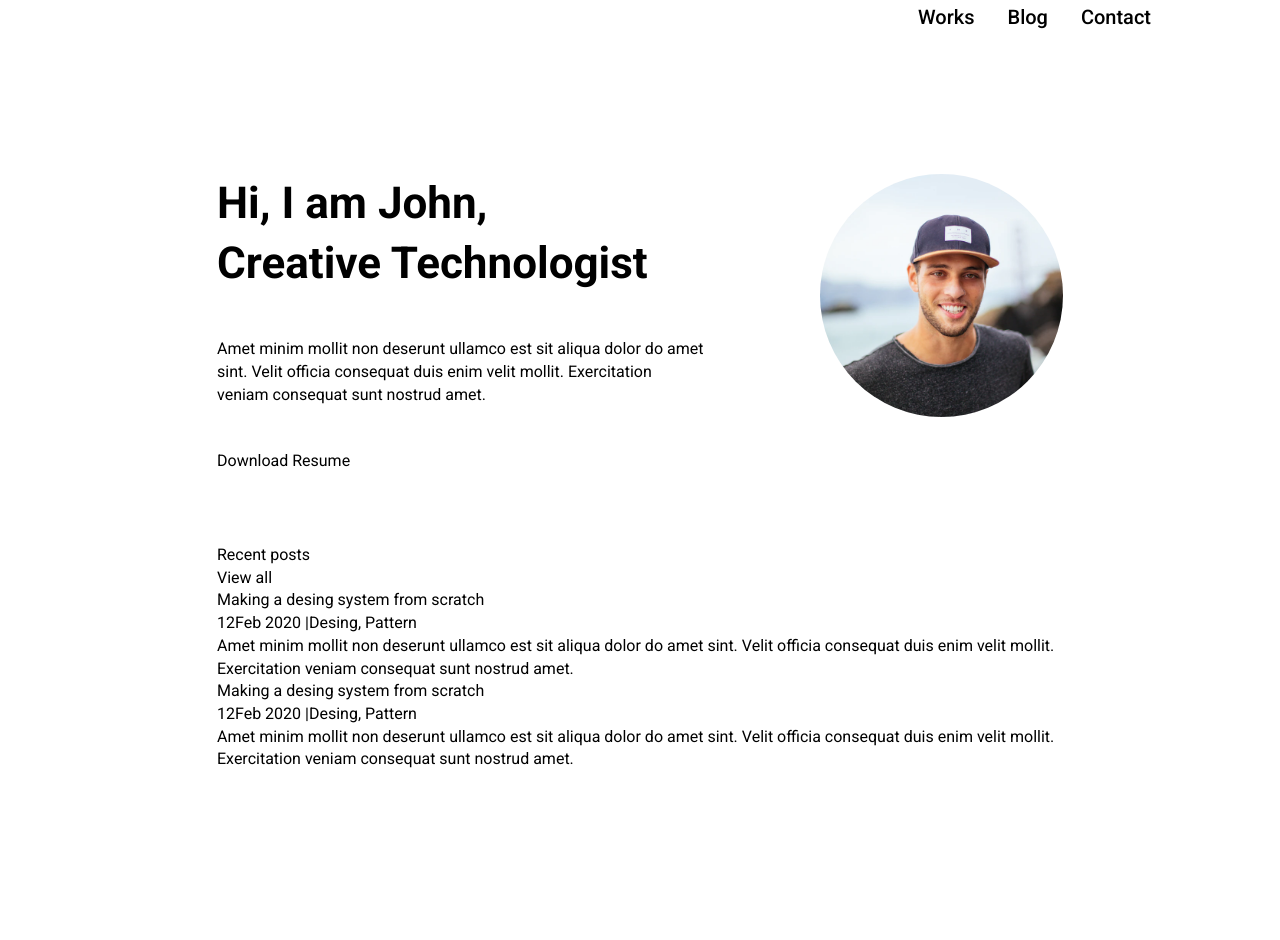
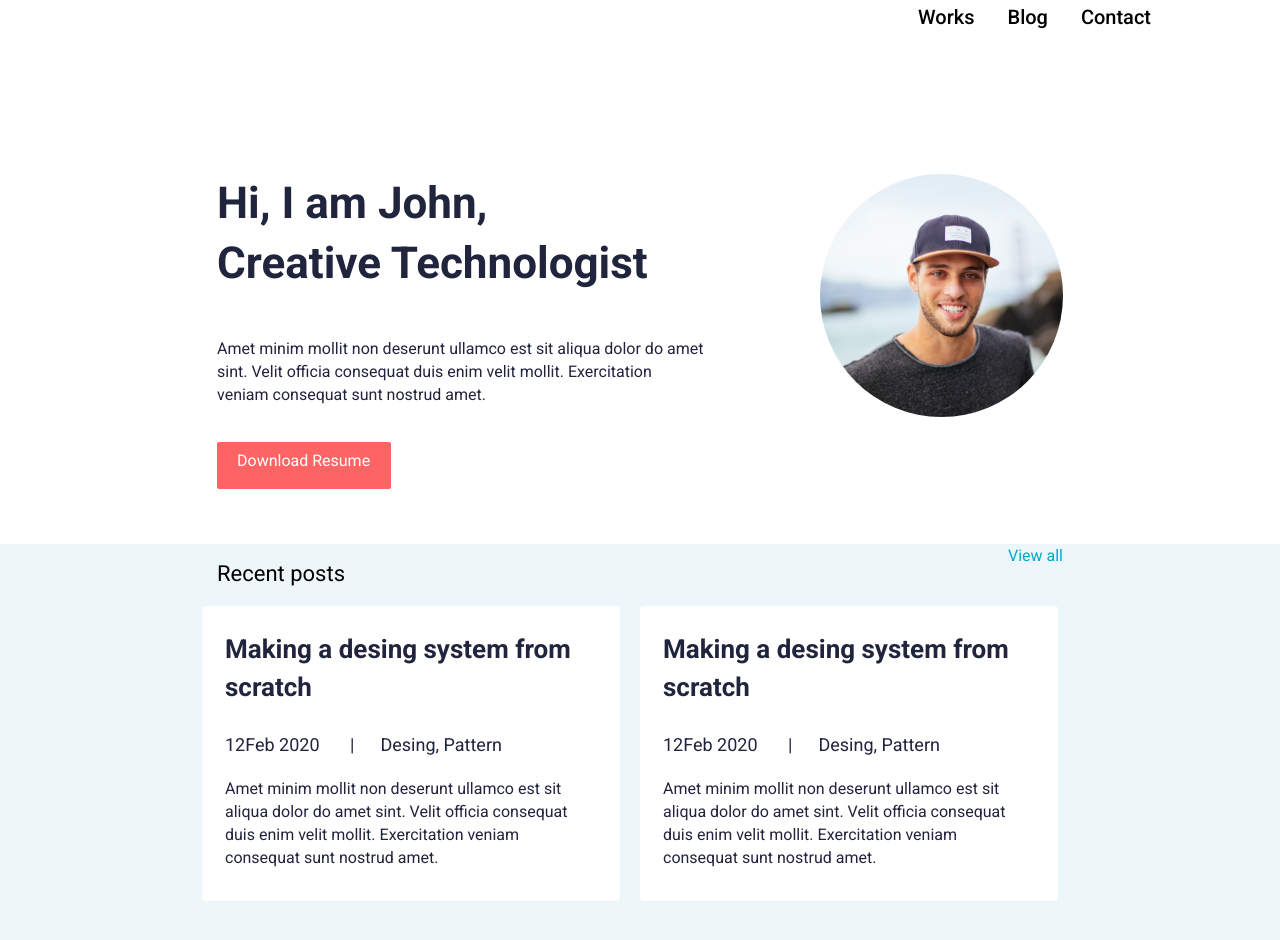
Before and after one commit to kkseenniiaa/portfolio205, a plain HTML site: page index.html in a window 1280 px wide. Before the commit the page ends 800 px from the top, so only its background shows below. Drawn offline with Linux system fonts and the light colour scheme.

Commit message:
домашняя работа разметка recent-posts

```diff
--- a/css/style.css
+++ b/css/style.css
@@ -59,6 +59,7 @@ h3{
     font-weight: bold;
     font-size: 44px;
     line-height: 136%;
+    color:#21243D;
 }
 .about{
     padding-top: 140px;
@@ -72,6 +73,13 @@ h3{
 }
 .about__text{
     margin: 44px 0px;
+    color:#21243D;
+}
+.button{
+    background-color:#FF6464;
+    color: white;
+    padding: 9px 21px 19px 20px;
+    border-radius: 2px;
 }
 .about__avatar{
     height: 243px;
@@ -85,3 +93,75 @@ h3{
     height: 100%;
     object-fit: cover;
 }
+.recent-posts{
+    height: 396px;
+    background-color:#EDF7FA;
+}
+.recent-posts__top{
+    display: flex;
+    justify-content: space-between;
+}
+.recent-posts__title{
+    width: 129px;
+    height: 60px;
+    font-style: normal;
+    font-weight: normal;
+    font-size: 22px;
+    line-height: 60px;
+}
+.recent-posts__link{
+    width: 208px;
+    height: 20px;
+    font-style: normal;
+    font-weight: normal;
+    font-size: 16px;
+    line-height: 23px;
+    text-align: right;
+    color: #00A8CC;
+}
+.recent-posts__articles{
+    vertical-align: top;
+    padding: 2px;
+    display: flex;
+    justify-content: center;
+}
+.recent-posts__article{
+    width: 418px;
+    background-color: white;
+    margin-right: 20px;
+    border-radius: 4px;
+}
+.recent-posts__subtitle{
+    width: 374px;
+    height: 85px;
+    margin: 24px 21px 17px 23px;
+    font-style: normal;
+    font-weight: bold;
+    font-size: 26px;
+    line-height: 38px;
+    color:#21243D;
+}
+.recent-posts__info{
+    width: 374px;
+    height: 34px;
+    margin: 0 21px 11px 23px;
+    font-style: normal;
+    font-weight: normal;
+    font-size: 18px;
+    line-height: 26px;
+    color:#21243D;
+}
+.recent-posts__separator{
+    margin-left: 26px;
+    margin-right: 26px;
+}
+.recent-posts__text{
+    width: 368px;
+    height: 117px;
+    margin: 0 27px 7px 23px;
+    font-style: normal;
+    font-weight: normal;
+    font-size: 16px;
+    line-height: 23px;
+    color:#21243D;
+}
```
